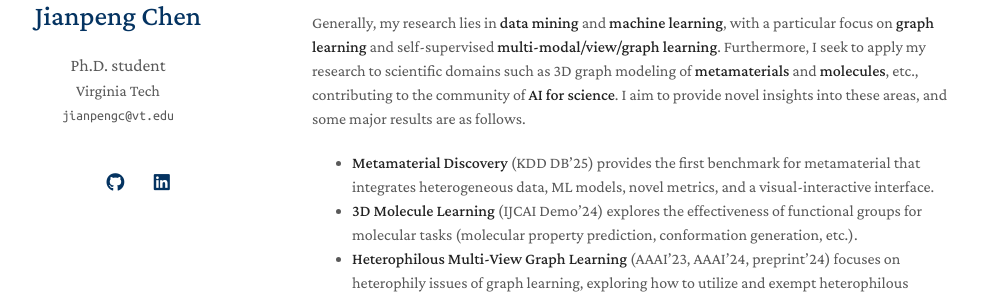
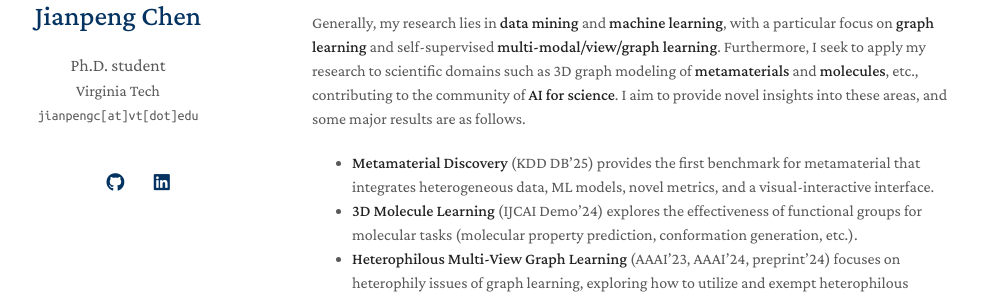
Before and after one commit to cjpcool/cjpcool.github.io, a Jekyll site: the page built from index.md, in a window 1280 px wide. Shown: the part 214-513 px from the top of the page, without its empty margins (158-1148 px from the left). Built offline with Jekyll 4.4.1, drawn with Linux system fonts in a browser that asks for light colours; a style sheet for code colours, icons or effects is not loaded; our own code applies the rules of GitHub Pages for plain Markdown files.

Commit message:
Update _config.yml

```diff
--- a/_config.yml
+++ b/_config.yml
@@ -2,7 +2,7 @@
 title: Jianpeng Chen
 position: Ph.D. student
 affiliation: Virginia Tech
-email: jianpengc@vt.edu
+email: jianpengc[at]vt[dot]edu
 
 # Search Engine Optimization (SEO)
 # The following information is used to improve the website traffic from search engines, e.g., Google.
```
